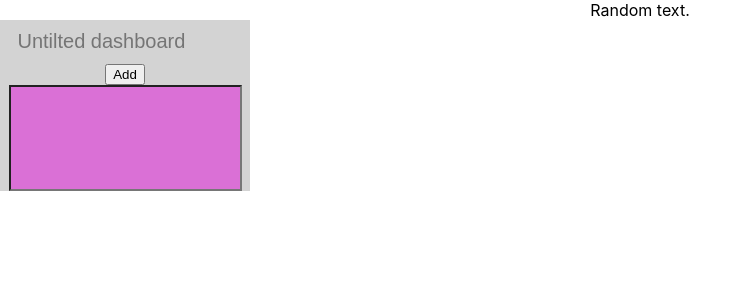
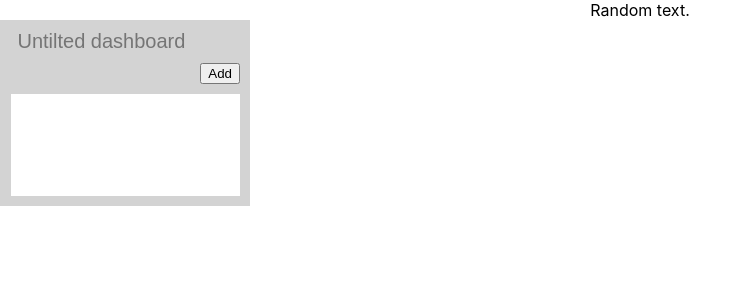
Before and after one commit to RekaKR/todo-app, a React (Create React App) app in the folder todo-app/: page / in a window 1280 px wide. Shown: the top 300 px of the page, without its empty margins (0-752 px from the left). Built offline with nearby package versions, Linux system fonts and the light colour scheme.

Commit message:
Edit app.css & TextInpBut.jsx

```diff
--- a/todo-app/src/App.css
+++ b/todo-app/src/App.css
@@ -23,5 +23,12 @@
 .card-text {
   width: 90%;
   min-height: 100px;
-  background-color: orchid;
+  background-color: white;
+  margin: 10px 0;
+  border: none;
 }
+
+button {
+  margin-right: 10px;
+  float: right;
+}
--- a/todo-app/src/TextInpBut.jsx
+++ b/todo-app/src/TextInpBut.jsx
@@ -1,7 +1,7 @@
 import React from 'react';
 import './app.css';
 
-function TextInpBut(props) {
+function TextInpBut() {
 
   return (
     <div className="text-inp-but">
```
Also changed, not shown: 1 other file (tests, documents, lock files or other folders).
